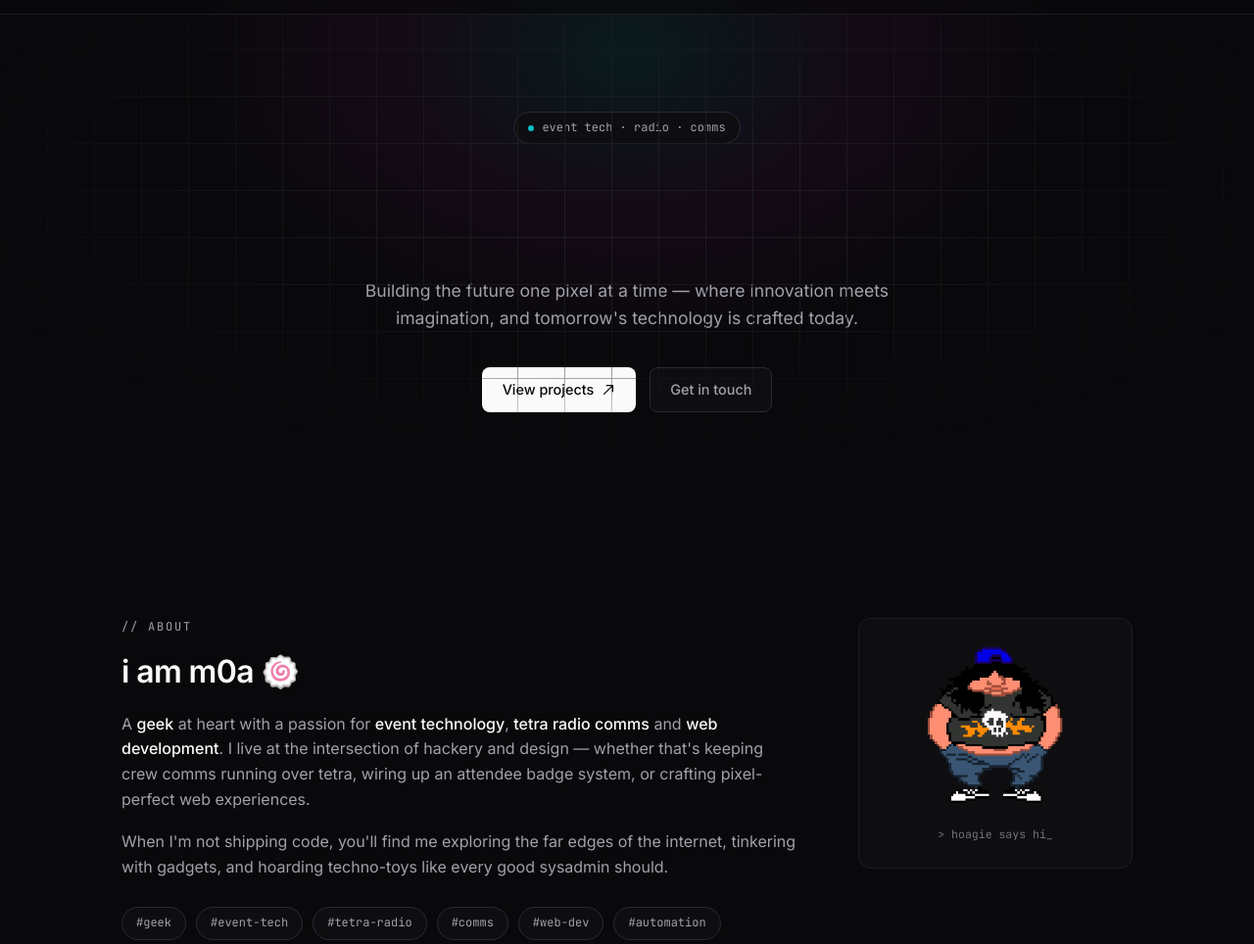
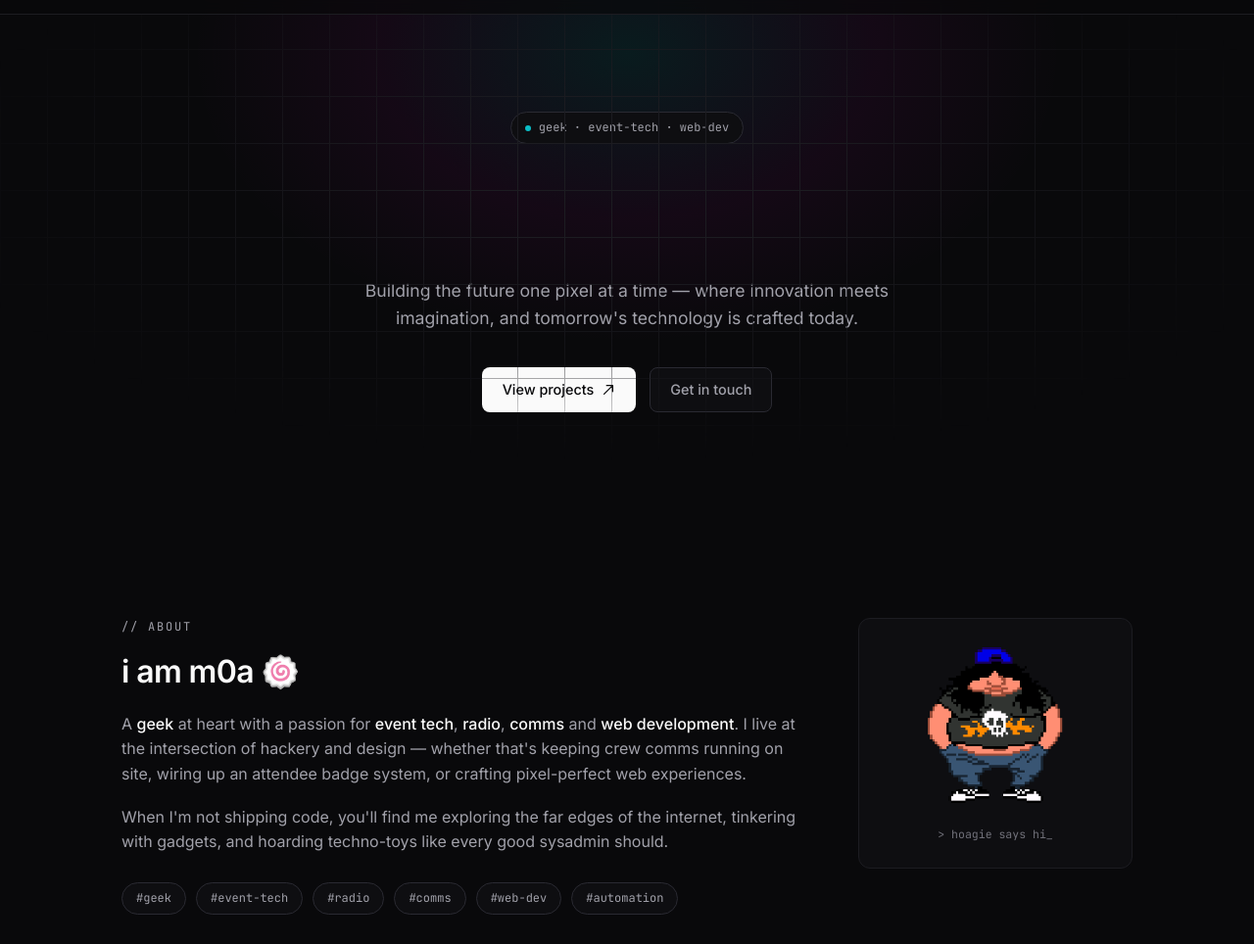
Before and after one commit to AkimoA/akimoa.github.io, a plain HTML site: page index.html in a window 1280 px wide. Shown: the part 46-1010 px from the top of the page at 98% size. Drawn offline with Linux system fonts and the light colour scheme; a web font is replaced by a local one.

Commit message:
About: event tech / radio / comms, drop tetra wording; restore hero badge

```diff
--- a/index.html
+++ b/index.html
@@ -702,7 +702,7 @@
         <!-- ═══ Hero ═══ -->
         <header class="hero">
             <div class="container">
-                <span class="hero-badge">event tech · radio · comms</span>
+                <span class="hero-badge">geek · event-tech · web-dev</span>
                 <h1>
                     <span class="gradient">MOAS.DESIGN</span>
                 </h1>
@@ -744,11 +744,12 @@
                         <div>
                             <p>
                                 A <strong>geek</strong> at heart with a passion
-                                for <strong>event technology</strong>,
-                                <strong>tetra radio comms</strong> and
+                                for <strong>event tech</strong>,
+                                <strong>radio</strong>,
+                                <strong>comms</strong> and
                                 <strong>web development</strong>. I live at the
                                 intersection of hackery and design — whether
-                                that's keeping crew comms running over tetra,
+                                that's keeping crew comms running on site,
                                 wiring up an attendee badge system, or crafting
                                 pixel-perfect web experiences.
                             </p>
@@ -762,7 +763,7 @@
                         <div class="about-chips">
                             <span class="chip">#geek</span>
                             <span class="chip">#event-tech</span>
-                            <span class="chip">#tetra-radio</span>
+                            <span class="chip">#radio</span>
                             <span class="chip">#comms</span>
                             <span class="chip">#web-dev</span>
                             <span class="chip">#automation</span>
```
